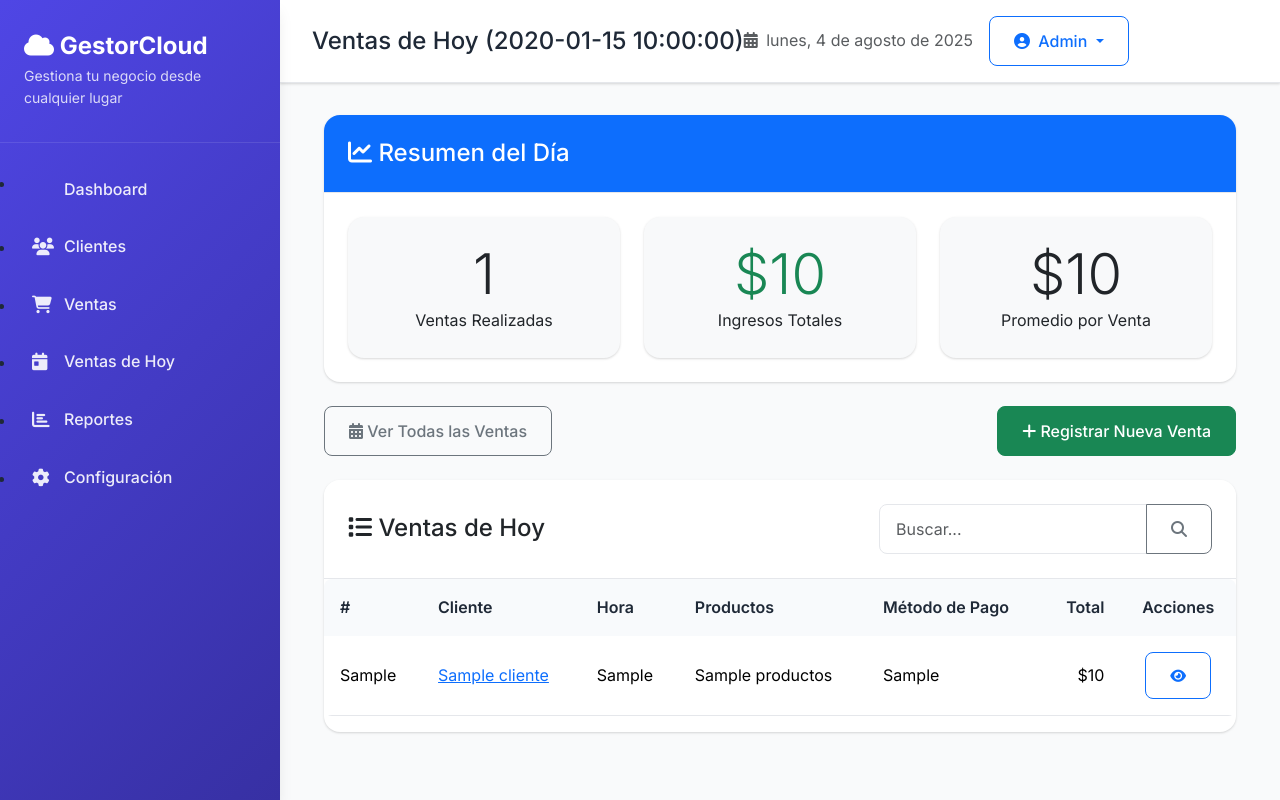
After one commit to cesarcorrales17/GestorCloud, a FastAPI app: template web/templates/ventas_hoy.html in a window 1280 px wide. The commit adds this page. Run offline with FastAPI, Linux system fonts and the light colour scheme; the template is opened without the code that fills it: most values are stand-ins (such as "Sample title", 1, 10 or a date in 2020); some libraries are stand-ins or nearby versions.

Commit message:
base html

```diff
--- a/web/app.py
+++ b/web/app.py
@@ -8,6 +8,7 @@ from fastapi.templating import Jinja2Templates
 from fastapi.staticfiles import StaticFiles
 from fastapi.responses import HTMLResponse, JSONResponse
 from typing import Optional, List
+from datetime import datetime
 import uvicorn
 import sys
 import os
@@ -85,6 +86,100 @@ async def detalle_cliente(request: Request, cliente_id: int):
         "page": "clientes"
     })
 
+@app.get("/clientes/{cliente_id}/editar", response_class=HTMLResponse)
+async def editar_cliente_form(request: Request, cliente_id: int):
+    """Formulario para editar cliente"""
+    cliente = db.obtener_cliente(cliente_id)
+    if not cliente:
+        raise HTTPException(status_code=404, detail="Cliente no encontrado")
+
+    return templates.TemplateResponse("cliente_form.html", {
+        "request": request,
+        "cliente": cliente,
+        "categorias": CATEGORIAS_CLIENTE,
+        "estados": ESTADOS_CLIENTE,
+        "page": "clientes",
+        "action": "editar"
+    })
+
+@app.post("/api/clientes/{cliente_id}")
+async def actualizar_cliente(
+    cliente_id: int,
+    nombre_completo: str = Form(...),
+    edad: int = Form(...),
+    direccion: str = Form(...),
+    correo: str = Form(...),
+    telefono: str = Form(...),
+    empresa: str = Form(""),
+    categoria: str = Form("Regular"),
+    estado: str = Form("Activo"),
+    notas: str = Form("")
+):
+    """API para actualizar un cliente"""
+    try:
+        # Obtener cliente existente
+        cliente_existente = db.obtener_cliente(cliente_id)
+        if not cliente_existente:
+            raise HTTPException(status_code=404, detail="Cliente no encontrado")
+
+        # Actualizar datos
+        cliente_existente.nombre_completo = nombre_completo
+        cliente_existente.edad = edad
+        cliente_existente.direccion = direccion
+        cliente_existente.correo = correo
+        cliente_existente.telefono = telefono
+        cliente_existente.empresa = empresa
+        cliente_existente.categoria = categoria
+        cliente_existente.estado = estado
+        cliente_existente.notas = notas
+
+        # Guardar cambios
+        db.actualizar_cliente(cliente_existente)
+
+        return JSONResponse({
+            "success": True,
+            "message": "Cliente actualizado exitosamente",
+            "cliente_id": cliente_id
+        })
+
+    except ValueError as e:
+        return JSONResponse({
+            "success": False,
+            "message": str(e)
+        }, status_code=400)
+    except Exception as e:
+        return JSONResponse({
+            "success": False,
+            "message": f"Error inesperado: {str(e)}"
+        }, status_code=500)
+
+@app.delete("/api/clientes/{cliente_id}")
+async def eliminar_cliente_api(cliente_id: int):
+    """API para eliminar un cliente"""
+    try:
+        # Intentar eliminar el cliente
+        result = db.eliminar_cliente(cliente_id)
+        if result:
+            return JSONResponse({
+                "success": True,
+                "message": "Cliente eliminado exitosamente"
+            })
+        else:
+            return JSONResponse({
+                "success": False,
+                "message": "No se pudo eliminar el cliente"
+            }, status_code=400)
+    except ValueError as e:
+        return JSONResponse({
+            "success": False,
+            "message": str(e)
+        }, status_code=400)
+    except Exception as e:
+        return JSONResponse({
+            "success": False,
+            "message": f"Error inesperado: {str(e)}"
+        }, status_code=500)
+
 @app.get("/ventas", response_class=HTMLResponse)
 async def lista_ventas(request: Request):
     """Página de gestión de ventas"""
@@ -96,6 +191,52 @@ async def lista_ventas(request: Request):
         "request": request,
         "ventas": ventas,
         "stats": stats,
+        "page": "ventas"
+    })
+
+@app.get("/ventas/hoy", response_class=HTMLResponse)
+async def ventas_hoy(request: Request):
+    """Página de ventas del día actual"""
+    # Obtener fecha actual
+    fecha_actual = datetime.now().strftime("%Y-%m-%d")
+
+    # Obtener las ventas del día usando nuestro nuevo método optimizado
+    ventas_del_dia = db.obtener_ventas_del_dia(fecha_actual)
+
+    # Calcular estadísticas del día
+    total_ventas = len(ventas_del_dia)
+    ingresos_dia = sum(v.valor_total for v in ventas_del_dia)
+    promedio_venta = ingresos_dia / total_ventas if total_ventas > 0 else 0
+
+    stats_dia = {
+        'total_ventas': total_ventas,
+        'ingresos_dia': float(ingresos_dia),
+        'promedio_venta': float(promedio_venta),
+        'fecha': fecha_actual
+    }
+
+    return templates.TemplateResponse("ventas_hoy.html", {
+        "request": request,
+        "ventas": ventas_del_dia,
+        "stats": stats_dia,
+        "page": "ventas_hoy"  # Changed to ventas_hoy to highlight in navbar
+    })
+
+@app.get("/ventas/{venta_id}", response_class=HTMLResponse)
+async def detalle_venta(request: Request, venta_id: int):
+    """Página de detalle de una venta"""
+    # Obtener todas las ventas
+    ventas = db.obtener_todas_ventas()
+
+    # Encontrar la venta específica
+    venta = next((v for v in ventas if v.id_venta == venta_id), None)
+
+    if not venta:
+        raise HTTPException(status_code=404, detail="Venta no encontrada")
+
+    return templates.TemplateResponse("venta_detalle.html", {
+        "request": request,
+        "venta": venta,
         "page": "ventas"
     })
 
--- a/web/templates/base.html
+++ b/web/templates/base.html
@@ -407,6 +407,15 @@
         </li>
         <li class="nav-item">
           <a
+            href="/ventas/hoy"
+            class="nav-link {% if page == 'ventas_hoy' %}active{% endif %}"
+          >
+            <i class="fas fa-calendar-day"></i>
+            Ventas de Hoy
+          </a>
+        </li>
+        <li class="nav-item">
+          <a
             href="/reportes"
             class="nav-link {% if page == 'reportes' %}active{% endif %}"
           >
--- /dev/null
+++ b/web/templates/ventas_hoy.html
@@ -0,0 +1,154 @@
+{% extends "base.html" %}
+
+{% block title %}Ventas de Hoy - GestorCloud{% endblock %}
+
+{% block page_title %}Ventas de Hoy ({{ stats.fecha }}){% endblock %}
+
+{% block content %}
+<div class="container-fluid">
+    <!-- Resumen del día -->
+    <div class="row mb-4">
+        <div class="col-md-12">
+            <div class="card">
+                <div class="card-header bg-primary text-white">
+                    <h4 class="mb-0"><i class="fas fa-chart-line"></i> Resumen del Día</h4>
+                </div>
+                <div class="card-body">
+                    <div class="row">
+                        <div class="col-md-4">
+                            <div class="card bg-light h-100">
+                                <div class="card-body text-center">
+                                    <h2 class="display-4 mb-0">{{ stats.total_ventas }}</h2>
+                                    <p class="mb-0">Ventas Realizadas</p>
+                                </div>
+                            </div>
+                        </div>
+                        <div class="col-md-4">
+                            <div class="card bg-light h-100">
+                                <div class="card-body text-center">
+                                    <h2 class="display-4 mb-0 text-success">${{ "{:,.0f}".format(stats.ingresos_dia) }}</h2>
+                                    <p class="mb-0">Ingresos Totales</p>
+                                </div>
+                            </div>
+                        </div>
+                        <div class="col-md-4">
+                            <div class="card bg-light h-100">
+                                <div class="card-body text-center">
+                                    <h2 class="display-4 mb-0">${{ "{:,.0f}".format(stats.promedio_venta) }}</h2>
+                                    <p class="mb-0">Promedio por Venta</p>
+                                </div>
+                            </div>
+                        </div>
+                    </div>
+                </div>
+            </div>
+        </div>
+    </div>
+
+    <!-- Botones de acción -->
+    <div class="row mb-4">
+        <div class="col-md-6">
+            <a href="/ventas" class="btn btn-outline-secondary">
+                <i class="fas fa-calendar-alt"></i> Ver Todas las Ventas
+            </a>
+        </div>
+        <div class="col-md-6 text-end">
+            <a href="/ventas/nueva" class="btn btn-success">
+                <i class="fas fa-plus"></i> Registrar Nueva Venta
+            </a>
+        </div>
+    </div>
+
+    <!-- Listado de ventas -->
+    <div class="card">
+        <div class="card-header bg-white">
+            <div class="row align-items-center">
+                <div class="col">
+                    <h4 class="mb-0"><i class="fas fa-list"></i> Ventas de Hoy</h4>
+                </div>
+                <div class="col-auto">
+                    <div class="input-group">
+                        <input type="text" class="form-control" id="searchInput" placeholder="Buscar...">
+                        <button class="btn btn-outline-secondary" type="button">
+                            <i class="fas fa-search"></i>
+                        </button>
+                    </div>
+                </div>
+            </div>
+        </div>
+        <div class="card-body p-0">
+            {% if ventas %}
+            <div class="table-responsive">
+                <table class="table table-hover" id="ventasTable">
+                    <thead class="table-light">
+                        <tr>
+                            <th>#</th>
+                            <th>Cliente</th>
+                            <th>Hora</th>
+                            <th>Productos</th>
+                            <th>Método de Pago</th>
+                            <th class="text-end">Total</th>
+                            <th class="text-center">Acciones</th>
+                        </tr>
+                    </thead>
+                    <tbody>
+                        {% for venta in ventas %}
+                        <tr>
+                            <td>{{ venta.id_venta }}</td>
+                            <td>
+                                <a href="/clientes/{{ venta.id_cliente }}">
+                                    {{ venta.cliente.nombre_completo }}
+                                    {% if venta.cliente.categoria == 'VIP' %}
+                                    <span class="badge bg-warning text-dark">VIP</span>
+                                    {% endif %}
+                                </a>
+                            </td>
+                            <td>{{ venta.hora_venta }}</td>
+                            <td>{{ venta.productos|truncate(30) }}</td>
+                            <td>{{ venta.metodo_pago }}</td>
+                            <td class="text-end">${{ "{:,.0f}".format(venta.valor_total) }}</td>
+                            <td class="text-center">
+                                <a href="/ventas/{{ venta.id_venta }}" class="btn btn-sm btn-outline-primary">
+                                    <i class="fas fa-eye"></i>
+                                </a>
+                            </td>
+                        </tr>
+                        {% endfor %}
+                    </tbody>
+                </table>
+            </div>
+            {% else %}
+            <div class="text-center py-5">
+                <i class="fas fa-shopping-cart fa-3x text-muted mb-3"></i>
+                <h4 class="text-muted">No hay ventas registradas hoy</h4>
+                <p class="mb-4">¡Registra tu primera venta del día!</p>
+                <a href="/ventas/nueva" class="btn btn-primary">
+                    <i class="fas fa-plus"></i> Nueva Venta
+                </a>
+            </div>
+            {% endif %}
+        </div>
+    </div>
+</div>
+
+<script>
+document.addEventListener('DOMContentLoaded', function() {
+    // Búsqueda en la tabla
+    const searchInput = document.getElementById('searchInput');
+    if (searchInput) {
+        searchInput.addEventListener('keyup', function() {
+            const searchValue = this.value.toLowerCase();
+            const table = document.getElementById('ventasTable');
+            if (!table) return;
+
+            const rows = table.querySelectorAll('tbody tr');
+
+            rows.forEach(row => {
+                const text = row.textContent.toLowerCase();
+                row.style.display = text.includes(searchValue) ? '' : 'none';
+            });
+        });
+    }
+});
+</script>
+{% endblock %}
```
Also changed, not shown: src/database.py (+45 -0 lines), web/templates/cliente_detalle.html (+36 -5 lines), web/templates/cliente_form.html (+67 -14 lines), web/templates/venta_detalle.html (added, +165 -0 lines).
